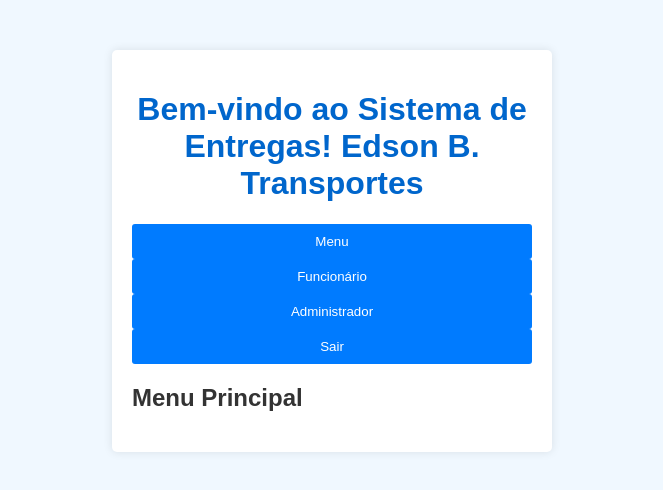
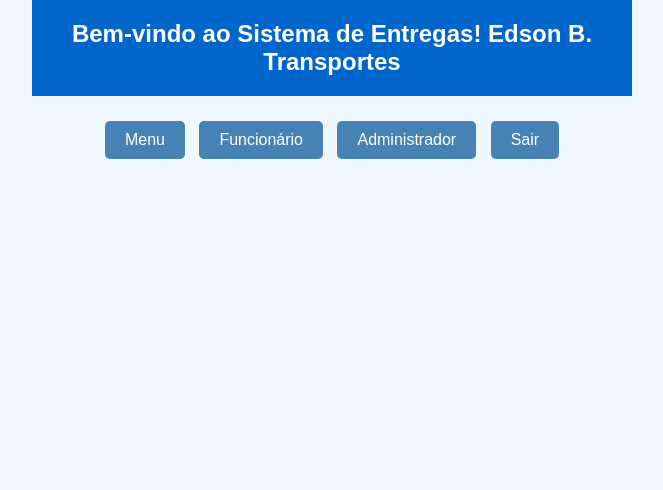
Before and after one commit to lucasvs05/teste-clayton, a plain HTML site: page index.html in a window 1280 px wide. Shown: the whole page, without its empty margins (308-971 px from the left). Drawn offline with Linux system fonts and the light colour scheme.

Commit message:
Update styles.css

```diff
--- a/styles.css
+++ b/styles.css
@@ -1,59 +1,50 @@
-/* styles.css */
 body {
     font-family: Arial, sans-serif;
     background-color: #f0f8ff; /* Azul claro */
-    color: #333;
     margin: 0;
     padding: 0;
 }
 
 .container {
-    width: 100%;
-    max-width: 400px;
-    margin: 50px auto;
-    padding: 20px;
-    border-radius: 5px;
-    box-shadow: 0 0 10px rgba(0, 0, 0, 0.1);
-    background-color: #fff;
+    max-width: 600px;
+    margin: 0 auto;
+    text-align: center;
 }
 
-header h1 {
-    text-align: center;
-    color: #0066cc; /* Azul escuro */
+header {
+    background-color: #0066cc; /* Azul escuro */
+    color: white;
+    padding: 20px;
+}
+
+h1 {
+    margin: 0;
+    font-size: 24px;
+}
+
+nav {
+    margin: 20px 0;
+}
+
+button {
+    background-color: #4682b4; /* Steel Blue */
+    color: white;
+    padding: 10px 20px;
+    border: none;
+    border-radius: 5px;
+    cursor: pointer;
+    margin: 5px;
+    font-size: 16px;
+}
+
+button:hover {
+    background-color: #5a9bd4; /* Cor ao passar o mouse */
 }
 
 .panel {
-    margin-top: 20px;
+    display: none; /* Esconde os painéis inicialmente */
+    padding: 20px;
+    border: 1px solid #ccc;
+    border-radius: 5px;
+    margin: 10px 0;
 }
-
-label {
-    display: block;
-    margin: 10px 0 5px;
-}
-
-input {
-    width: 100%;
-    padding: 10px;
-    margin-bottom: 15px;
-    border: 1px solid #ccc;
-    border-radius: 3px;
-}
-
-button {
-    width: 100%;
-    padding: 10px;
-    background-color: #007bff; /* Azul claro */
-    color: white;
-    border: none;
-    border-radius: 3px;
-    cursor: pointer;
-}
-
-button:hover {
-    background-color: #0056b3; /* Azul escuro */
-}
-
-.error-message {
-    color: red;
-    text-align: center;
-}
```
